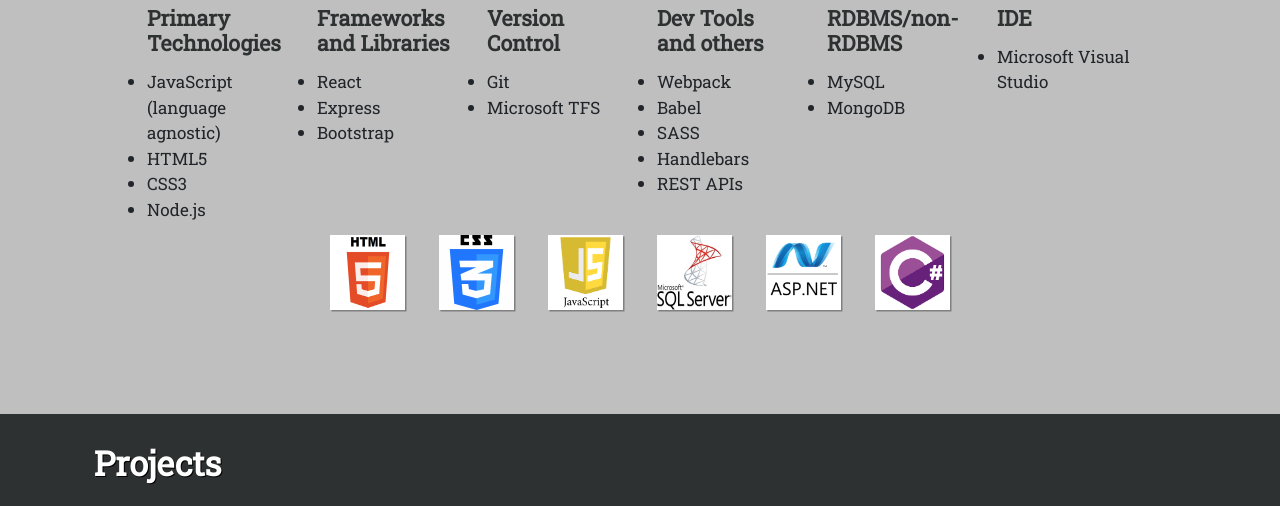
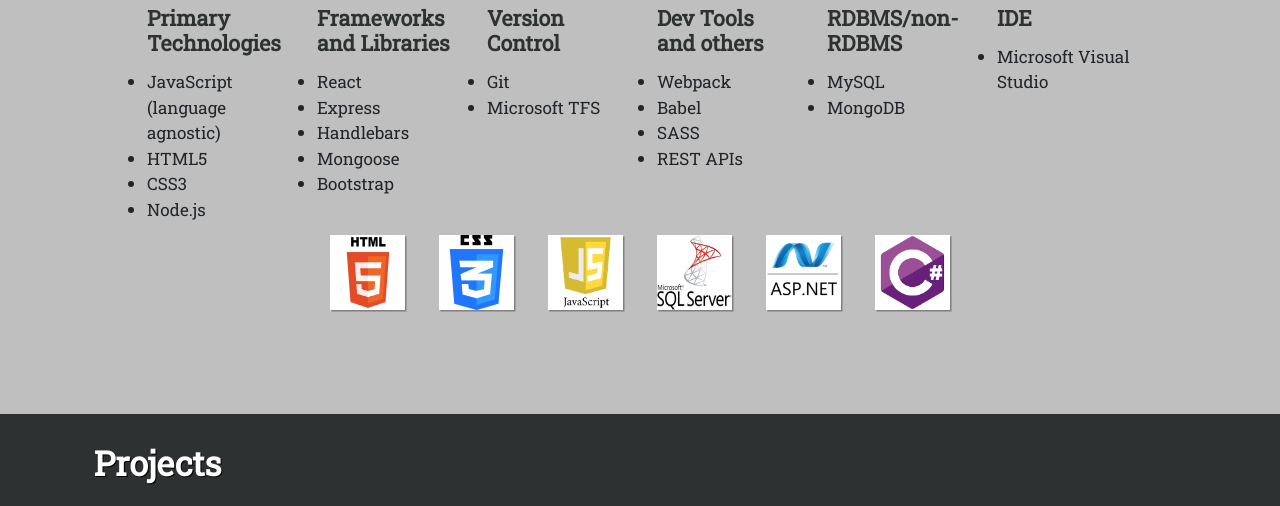
Before and after one commit to ndubs18/ndubs18.github.io, a plain HTML site: page index.html in a window 1280 px wide. Shown: the part 1380-1886 px from the top of the page. Drawn offline with nearby package versions, Linux system fonts and the light colour scheme.

Commit message:
added skills

```diff
--- a/index.html
+++ b/index.html
@@ -105,9 +105,9 @@
             <div class="core">
 
                 <ul class="primary"><h5><b>Primary Technologies</b></h5><li>JavaScript (language agnostic)</li><li>HTML5</li><li>CSS3</li><li>Node.js</li></ul>
-                <ul class="frame"><h5><b>Frameworks and Libraries</b></h5><li>React</li><li>Express</li><li>Bootstrap</li></ul>
+                <ul class="frame"><h5><b>Frameworks and Libraries</b></h5><li>React</li><li>Express</li><li>Handlebars</li><li>Mongoose</li><li>Bootstrap</li></ul>
                 <ul class="version"><h5><b>Version Control</b></h5><li>Git</li><li>Microsoft TFS</li></ul>
-                <ul class="devTools"><h5><b>Dev Tools and others</b></h5><li>Webpack</li><li>Babel</li><li>SASS</li><li>Handlebars</li><li>REST APIs</li></ul>
+                <ul class="devTools"><h5><b>Dev Tools and others</b></h5><li>Webpack</li><li>Babel</li><li>SASS</li><li>REST APIs</li></ul>
                 <ul class="databases"><h5><b>RDBMS/non-RDBMS</b></h5><li>MySQL</li><li>MongoDB</li></ul>
                 <ul class="IDE"><h5><b>IDE</b></h5><li>Microsoft Visual Studio</li></ul>
 
```
